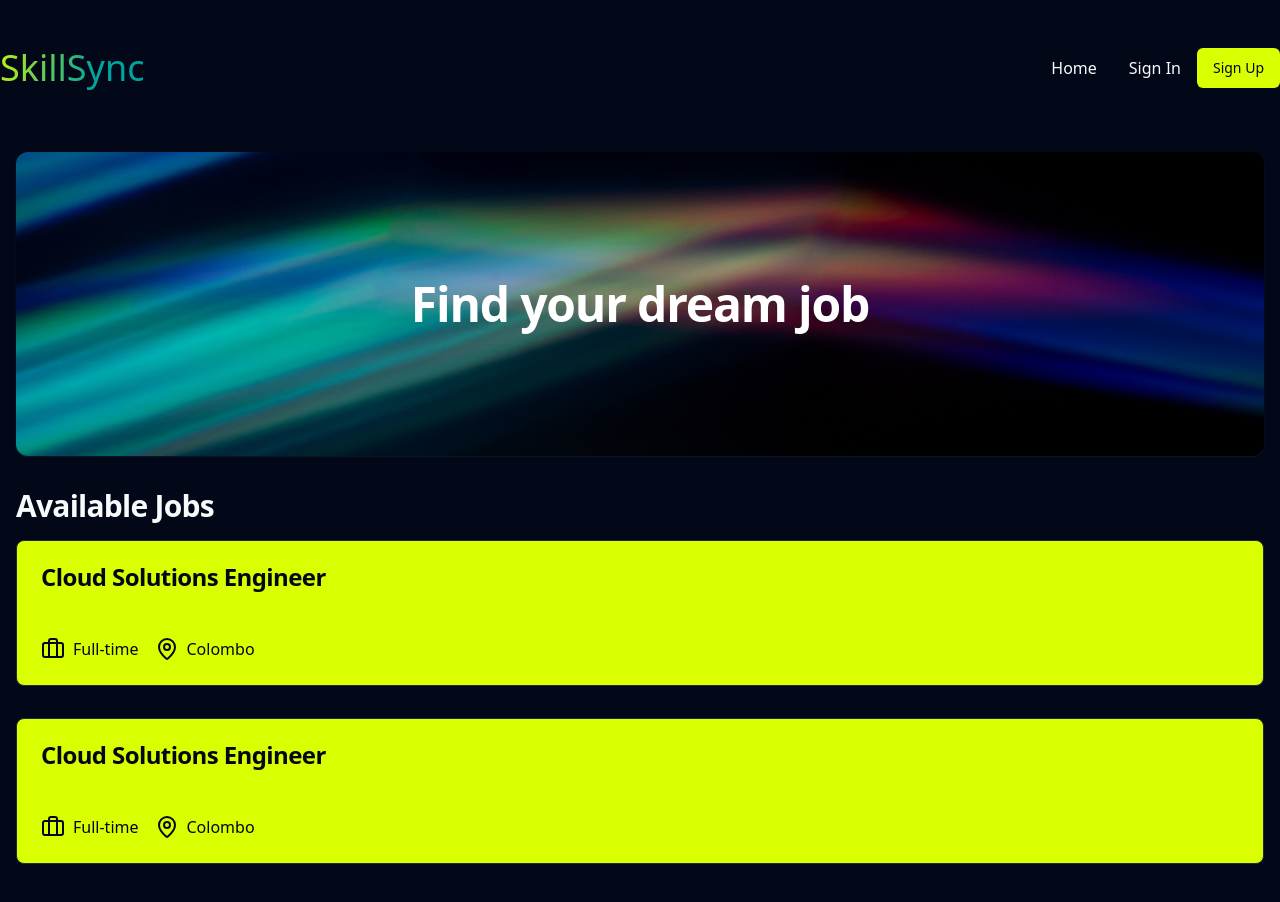
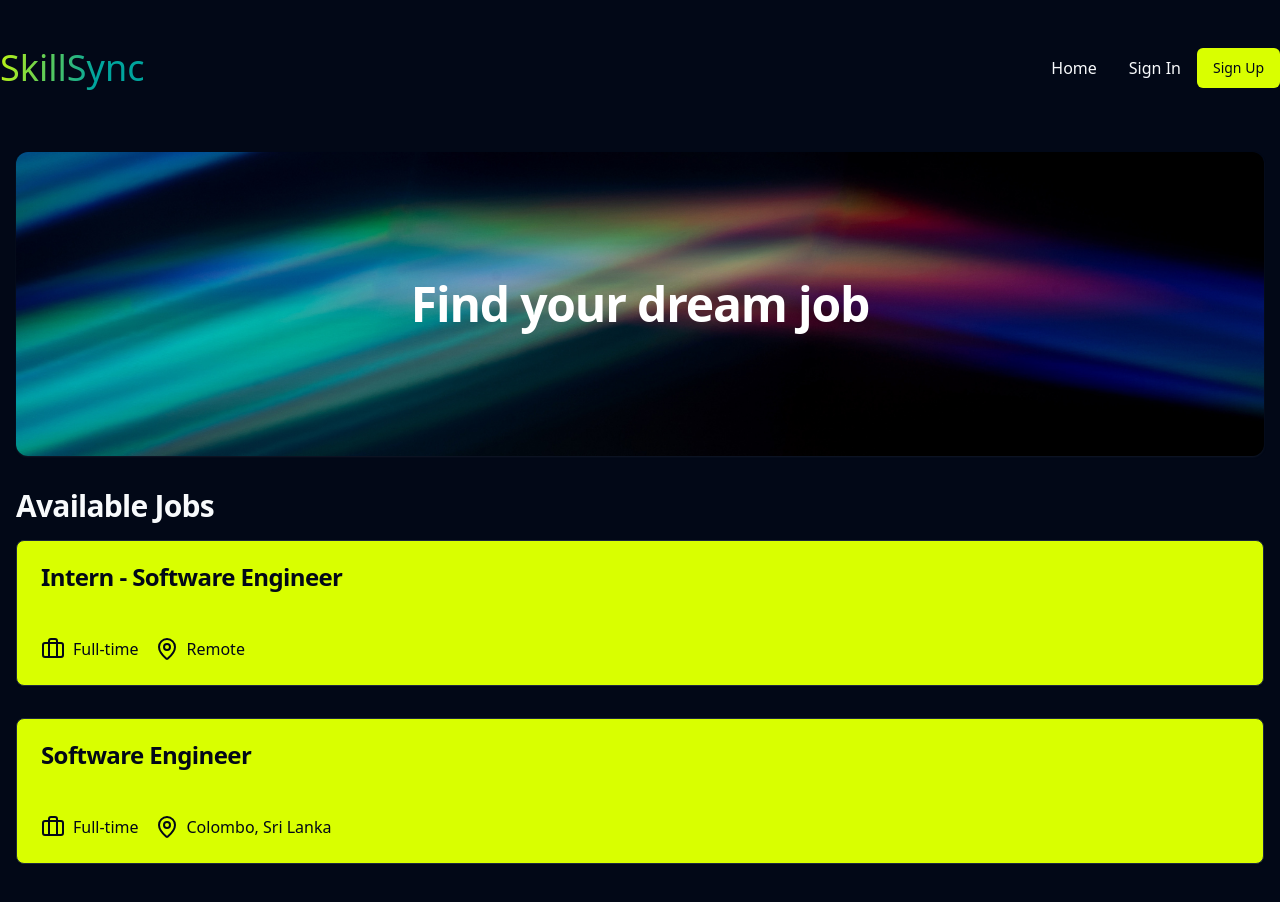
Before and after one commit to Janani-Balasooriya/skill-sync-front-end, a React (Vite) app: page / in a window 1280 px wide. Shown: the top 902 px of the page. Built offline with nearby package versions, Linux system fonts and the light colour scheme.

Commit message:
Fix job card to dynamically display data using props

```diff
--- a/src/components/shared/JobCard.jsx
+++ b/src/components/shared/JobCard.jsx
@@ -2,22 +2,22 @@ import { Link } from "react-router-dom";
 import { Card, CardContent, CardFooter, CardHeader, CardTitle } from "../ui/card";
 import { Briefcase, MapPin } from "lucide-react";
 
-function JobCard(){
+function JobCard(props){
     return (
-        <Link to={'/job/123'} className="block">
+        <Link to={`/job/${props._id}`} className="block">
                     <Card>
                         <CardHeader>
-                            <CardTitle> Cloud Solutions Engineer</CardTitle>
+                            <CardTitle> {props.title} </CardTitle>
                         </CardHeader>
                         <CardContent></CardContent>
                         <CardFooter className="gap-x-4">
                             <div className="flex items-center gap-x-2">
                                 <Briefcase/>
-                                <span>Full-time</span>
+                                <span>{props.type}</span>
                             </div>
                             <div className="flex items-center gap-x-2">
                                 <MapPin/>
-                                <span>Colombo</span>
+                                <span> {props.location} </span>
                             </div>
                         </CardFooter>
                     </Card>
--- a/src/pages/home/components/JobSection.jsx
+++ b/src/pages/home/components/JobSection.jsx
@@ -1,12 +1,34 @@
 import JobCard from "@/components/shared/JobCard";
 
-function JobSection(){
+function JobSection() {
+    const jobs = [
+        {
+            _id: "xyz",
+            title: "Intern - Software Engineer",
+            type: "Full-time",
+            location: "Remote",
+        },
+        {
+            _id: "abc",
+            title: "Software Engineer",
+            type: "Full-time",
+            location: "Colombo, Sri Lanka",
+        },
+    ]
     return (
         <section className="py-8">
             <h2>Available Jobs</h2>
             <div className="mt-4 flex flex-col gap-y-8">
-                <JobCard/>
-                <JobCard/>
+                {jobs.map((job) => {
+                    return(
+                        <JobCard
+                            title = {job.title}
+                            _id = {job._id}
+                            type = {job.type}
+                            location = {job.location}
+                        />
+                    );
+                })}
             </div>
         </section>
     );
```
